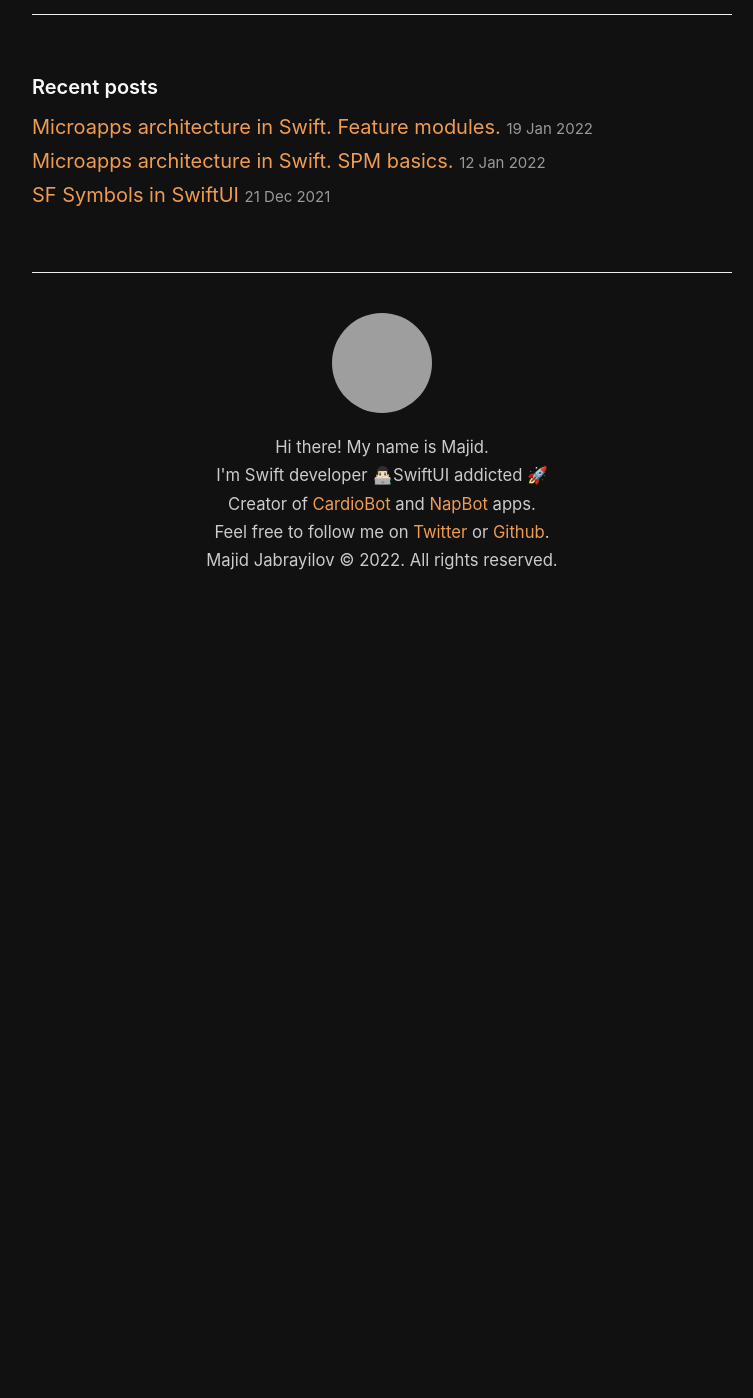
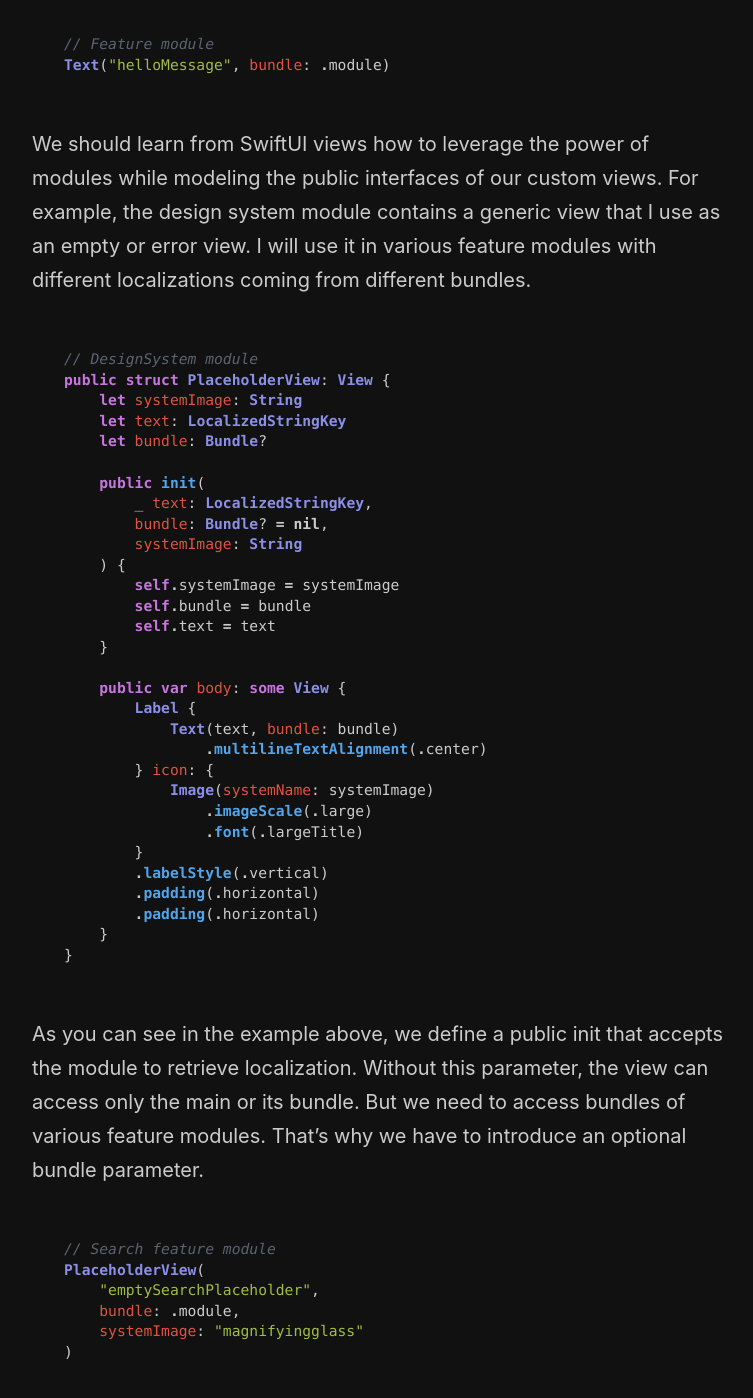
Before and after one commit to mecid/mecid.github.io, a Jekyll site: the page built from _posts/2022-01-26-microapps-architecture-in-swift-resources-and-localization.md, in a window 1280 px wide and 1400 px high, scrolled down 3611 px, cut to the strip 0-1398 px from the top of the window. Shown: the whole strip, without its empty margins (258-1011 px from the left). Built offline with Jekyll 4.4.1, drawn with Linux system fonts in a browser that asks for light colours; before the commit the page ends 4226 px from its top, so only the background shows below that; some of the changed text lies outside the part shown; grey boxes are pictures that could not be loaded.

Commit message:
code examples added to resources post

````diff
--- a/_posts/2022-01-26-microapps-architecture-in-swift-resources-and-localization.md
+++ b/_posts/2022-01-26-microapps-architecture-in-swift-resources-and-localization.md
@@ -8,24 +8,61 @@ This week we will continue the topic of microapps architecture by touching on an
 #### Bundle API
 Usually, we don't care much about resource bundles in single module apps because the only bundle is the app target bundle. Let's take a quick look at the example using Bundle API.
 
-=====================================================
+```swift
+Image("image")
+Image("image", bundle: nil)
+Image("image", bundle: .main)
+```
 
 These three lines do the same thing. They look for the image in the bundle of the running target. We can try to access an image from a particular bundle. Here is another example.
 
-=====================================================
+```swift
+Image("image", bundle: Bundle(identifier: "com.example.myapp"))
+```
 
 #### Swift Package Manager and Resources
 Swift Package Manager allows us to put code and related resources in Swift modules. In this case, the Swift compiler generates a bundle for every module that contains resources. Imagine our design system module containing an asset catalog with custom icons to reuse in feature modules.
 
 To achieve that, first, we need to create an asset catalog with icons and place it inside the DesignSystem folder. Xcode automatically recognizes the format of the asset catalog and generates a bundle for the module. You can access the bundle of the current module by using the module property on the Bundle type. But remember, Xcode generates it only for modules with resources inside.
 
-=====================================================
+```swift
+public struct ImageFactory {
+    public enum Icon: String {
+        case trash
+        case star
+        case plus
+    }
+
+    public static func get(_ icon: Icon) -> UIImage {
+        UIImage(
+            named: icon.rawValue,
+            in: Bundle.module,
+            compatibleWith: .current
+        )!
+    }
+}
+```
 
 As you can see in the example above, we create a type-safe image factory that loads icons from the design system bundle. Please look at how we use the module property on the Bundle type. This is how we can load the resources from the bundle of the current module. If we omit the bundle parameter, the app will load the image from the app target module, which doesn't contain these images.
 
 Xcode automatically generates bundles for asset catalogs, Core Data models, Storyboards, NIBs, and localization files. For any other types of resources, you should use Package.swift file to ask the Swift compiler to bundle them.
 
-=====================================================
+```swift
+// Package.swift
+let package = Package(
+    ...
+    targets: [
+        .target(
+            name: "DesignSystem",
+            dependencies: [],
+            resources: [
+                .copy("Resources/Fonts"),
+                .process("Resources/PNGs")
+            ]
+        )
+    ]
+)
+```
 
 The design system module contains the Resources folder with fonts and different PNGs that I want to bundle with my module. Unfortunately, Xcode doesn't recognize them automatically, but we can bundle them manually via a few lines of code in the Package.swift file. There are two ways of bundling resources in Swift modules. We can process or copy them directly in the bundle.
 
@@ -34,19 +71,68 @@ When you choose processing resources, Xcode applies platform-specific rules for
 #### Swift Package Manager and Localization
 Swift Packages support localization out of the box. Every feature module should contain its localization file and be ready to build and run as a separate microapp. We can quickly achieve that by enabling localization in the Package.swift file by adding a single line of code.
 
-=====================================================
+```swift
+// Package.swift
+let package = Package(
+    name: "MyAppLibrary",
+    defaultLocalization: "en",
+    platforms: [.iOS(.v15)],
+    ...
+)
+```
 
 We added the defaultLocalization parameter to the package declaration in the example above. This parameter is necessary if you want to support localization. Now you can create en.lproj, es.lproj, or any-locale-identifier.lproj folders in your module to place your Localizable.strings file with particular translations. Remember that you still need to specify the bundle whenever you want to access the localization of the current module.
 
-=====================================================
+```swift
+// Feature module
+Text("helloMessage", bundle: .module)
+```
 
 We should learn from SwiftUI views how to leverage the power of modules while modeling the public interfaces of our custom views. For example, the design system module contains a generic view that I use as an empty or error view. I will use it in various feature modules with different localizations coming from different bundles.
 
-=====================================================
+```swift
+// DesignSystem module
+public struct PlaceholderView: View {
+    let systemImage: String
+    let text: LocalizedStringKey
+    let bundle: Bundle?
+
+    public init(
+        _ text: LocalizedStringKey,
+        bundle: Bundle? = nil,
+        systemImage: String
+    ) {
+        self.systemImage = systemImage
+        self.bundle = bundle
+        self.text = text
+    }
+
+    public var body: some View {
+        Label {
+            Text(text, bundle: bundle)
+                .multilineTextAlignment(.center)
+        } icon: {
+            Image(systemName: systemImage)
+                .imageScale(.large)
+                .font(.largeTitle)
+        }
+        .labelStyle(.vertical)
+        .padding(.horizontal)
+        .padding(.horizontal)
+    }
+}
+```
 
 As you can see in the example above, we define a public init that accepts the module to retrieve localization. Without this parameter, the view can access only the main or its bundle. But we need to access bundles of various feature modules. That's why we have to introduce an optional bundle parameter.
 
-=====================================================
+```swift
+// Search feature module
+PlaceholderView(
+    "emptySearchPlaceholder",
+    bundle: .module,
+    systemImage: "magnifyingglass"
+)
+```
 
 #### Conclusion
 This week we learned how to use resources within microapps architecture. We also learned how to encapsulate localization inside the feature modules. There are two rules which I use to build well-separated modules.
````
